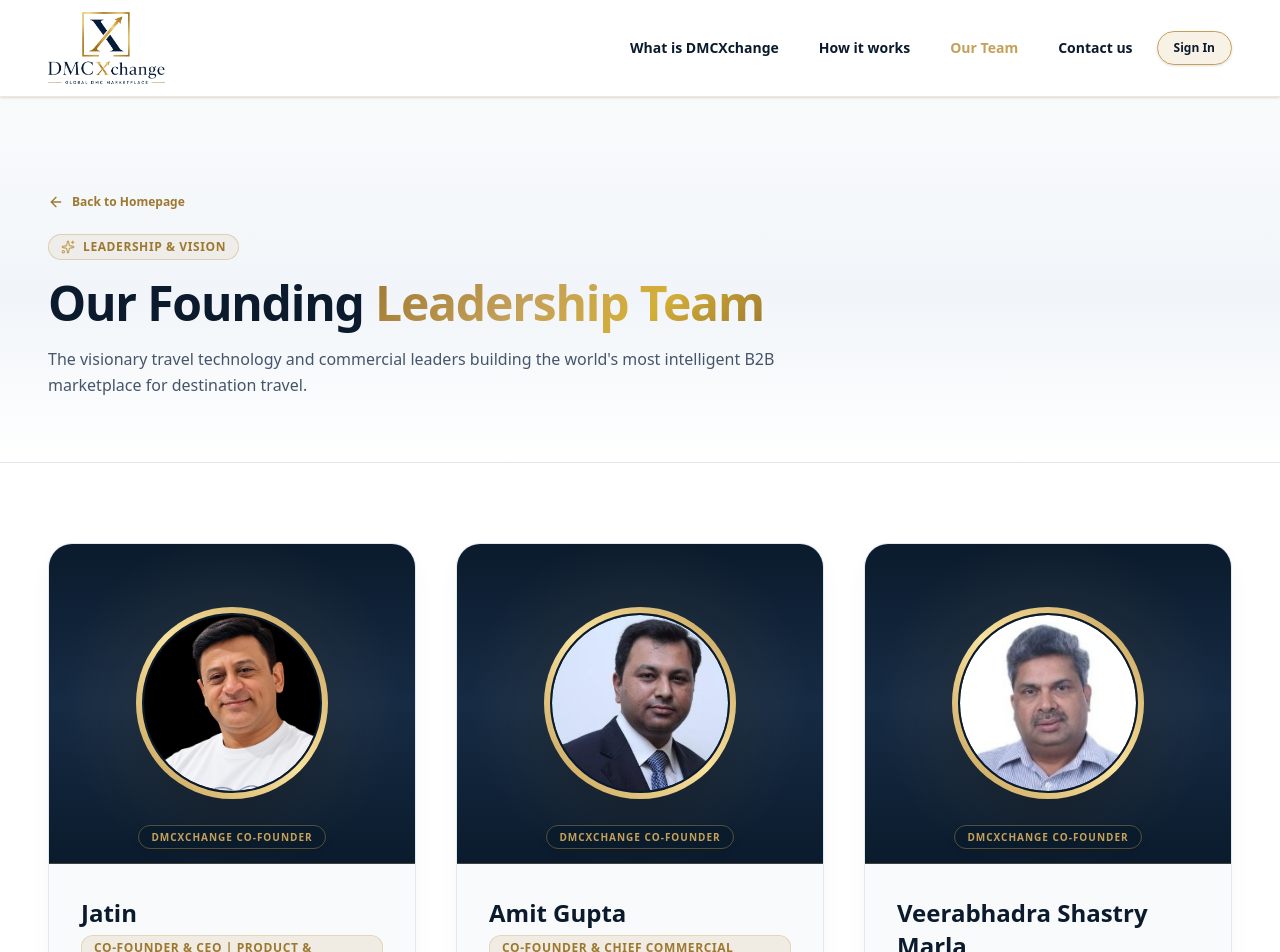
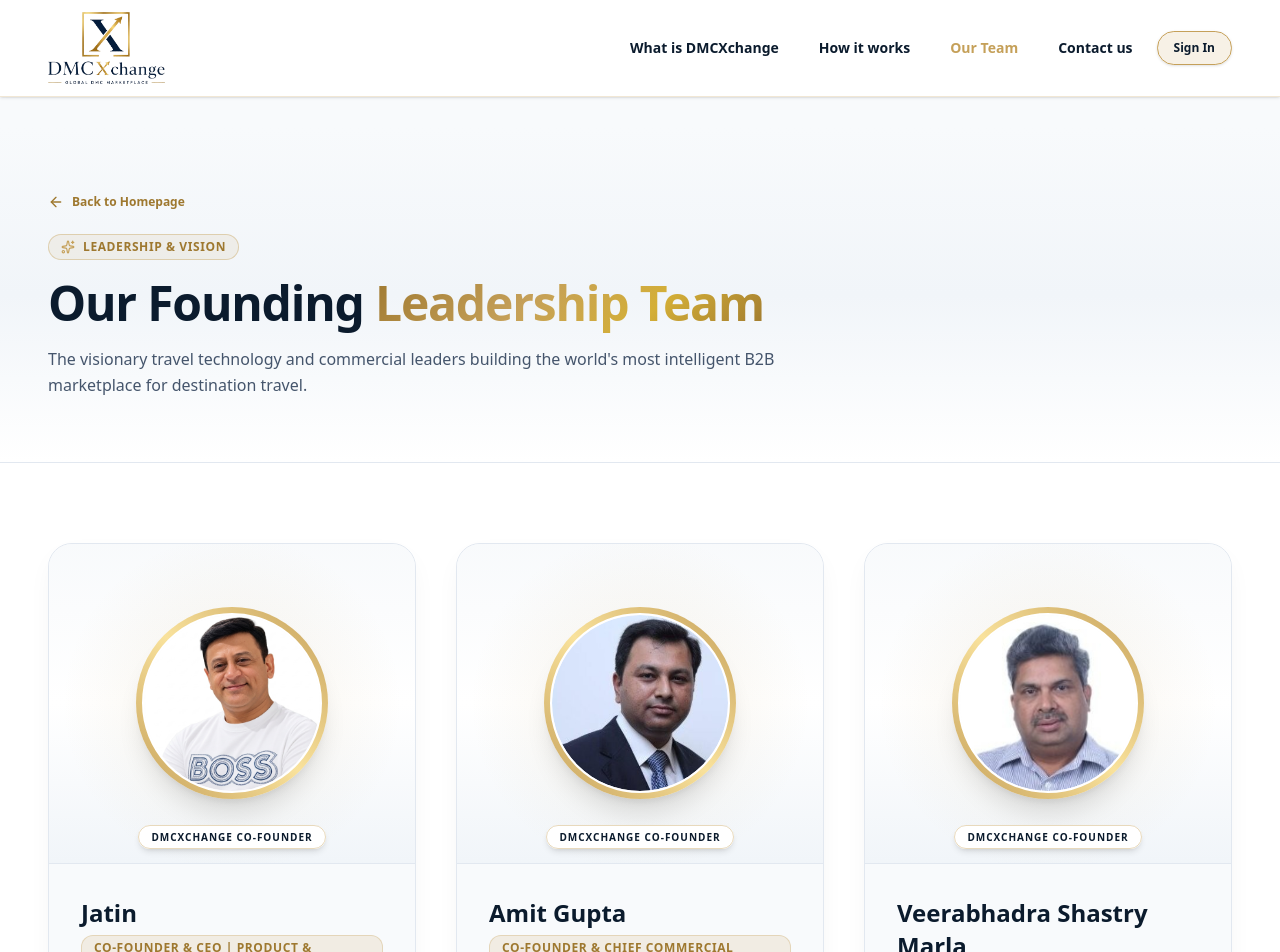
Before and after one commit to jatin1978-jb/dmchub, a Next.js app: page /team in a window 1280 px wide. Shown: the top 952 px of the page. Built offline with nearby package versions, Linux system fonts and the light colour scheme.

Commit message:
update-jatin-photo-to-pure-white-bg-and-light-card-container

```diff
--- a/src/app/team/page.tsx
+++ b/src/app/team/page.tsx
@@ -153,22 +153,22 @@
                     className="bg-[#F8FAFC] rounded-3xl border border-slate-200 luxury-card-shadow hover:border-[#C5A059] transition-all duration-300 overflow-hidden flex flex-col justify-between group"
                   >
                     <div>
-                      {/* Executive Photo Container Placeholder */}
-                      <div className="relative w-full h-72 sm:h-80 bg-gradient-to-b from-[#0B1B2D] via-[#162B44] to-[#0B1B2D] flex items-center justify-center p-6 border-b border-[#C5A059]/30 overflow-hidden">
-                        {/* Background Ambient Glow */}
-                        <div className="absolute inset-0 bg-[radial-gradient(circle_at_center,rgba(197,160,89,0.15),transparent_70%)]" />
+                      {/* Executive Photo Container */}
+                      <div className="relative w-full h-72 sm:h-80 bg-gradient-to-b from-slate-50 via-white to-slate-100 flex items-center justify-center p-6 border-b border-slate-200 overflow-hidden">
+                        {/* Background Ambient Gold Glow */}
+                        <div className="absolute inset-0 bg-[radial-gradient(circle_at_center,rgba(197,160,89,0.12),transparent_70%)]" />
 
                         {/* Executive Portrait Frame / Photo Container */}
-                        <div className="relative w-44 h-44 sm:w-48 sm:h-48 rounded-full p-1.5 bg-gradient-to-tr from-[#C5A059] via-[#F9E29C] to-[#C5A059] shadow-2xl group-hover:scale-105 transition-transform duration-300">
-                          <div className="w-full h-full rounded-full bg-[#0B1B2D] border-2 border-[#0B1B2D] shadow-inner overflow-hidden relative flex flex-col items-center justify-center">
+                        <div className="relative w-44 h-44 sm:w-48 sm:h-48 rounded-full p-1.5 bg-gradient-to-tr from-[#C5A059] via-[#F9E29C] to-[#C5A059] shadow-xl group-hover:scale-105 transition-transform duration-300">
+                          <div className="w-full h-full rounded-full bg-white border-2 border-white shadow-inner overflow-hidden relative flex flex-col items-center justify-center">
                             {member.image ? (
                               <img
                                 src={member.image}
                                 alt={member.name}
-                                className="w-full h-full object-cover object-top rounded-full"
+                                className="w-full h-full object-cover object-top rounded-full bg-white"
                               />
                             ) : (
-                              <span className="text-3xl sm:text-4xl font-serif font-bold text-white tracking-widest gold-gradient-text">
+                              <span className="text-3xl sm:text-4xl font-serif font-bold text-[#0B1B2D] tracking-widest gold-gradient-text">
                                 {member.initials}
                               </span>
                             )}
@@ -177,7 +177,7 @@
 
                         {/* Executive Badge */}
                         <div className="absolute bottom-4 left-6 right-6 text-center">
-                          <span className="text-[10px] font-mono font-bold text-[#C5A059] uppercase tracking-widest bg-[#0B1B2D]/90 border border-[#C5A059]/40 px-3 py-1 rounded-full shadow-md backdrop-blur-md">
+                          <span className="text-[10px] font-mono font-bold text-[#0B1B2D] uppercase tracking-widest bg-white/95 border border-[#C5A059]/40 px-3 py-1 rounded-full shadow-md backdrop-blur-md">
                             DMCXchange Co-Founder
                           </span>
                         </div>
```
Also changed, not shown: public/team/jatin.jpg, 1 other file (tests, documents, lock files or other folders).
